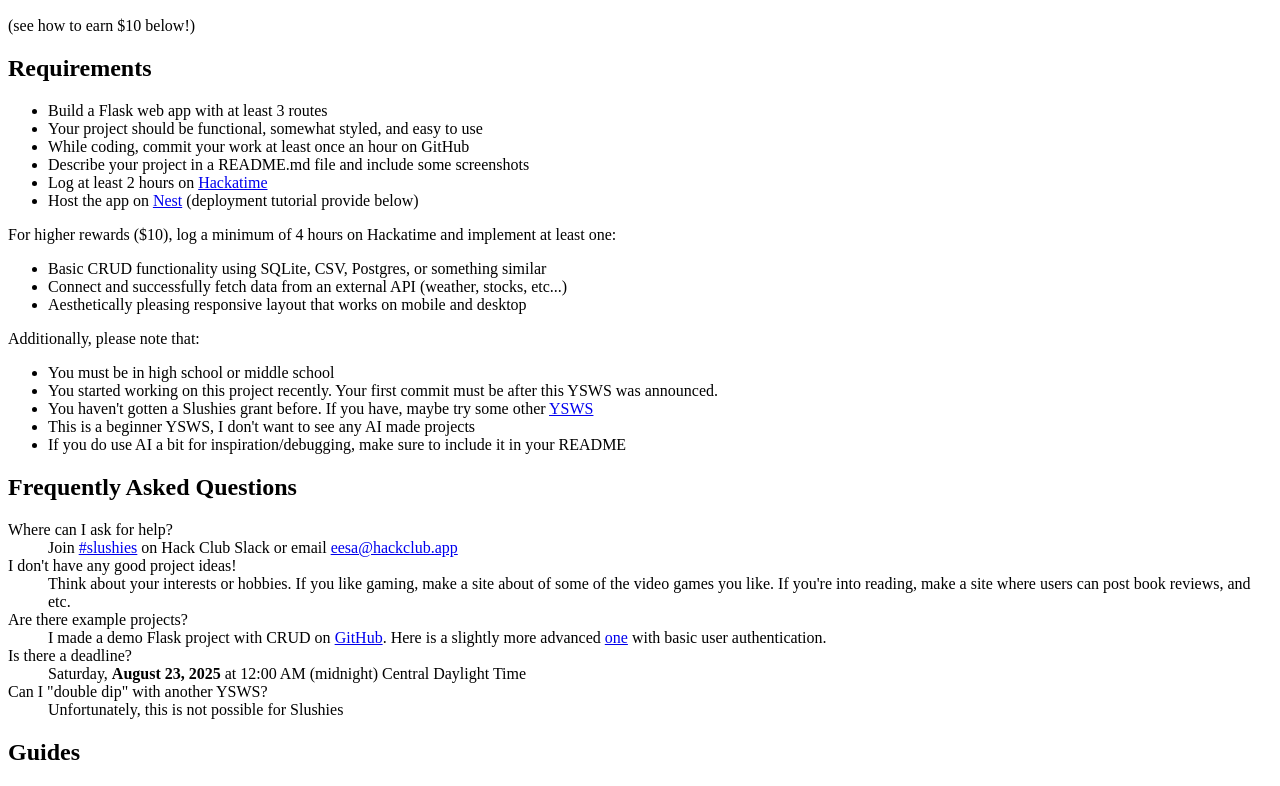
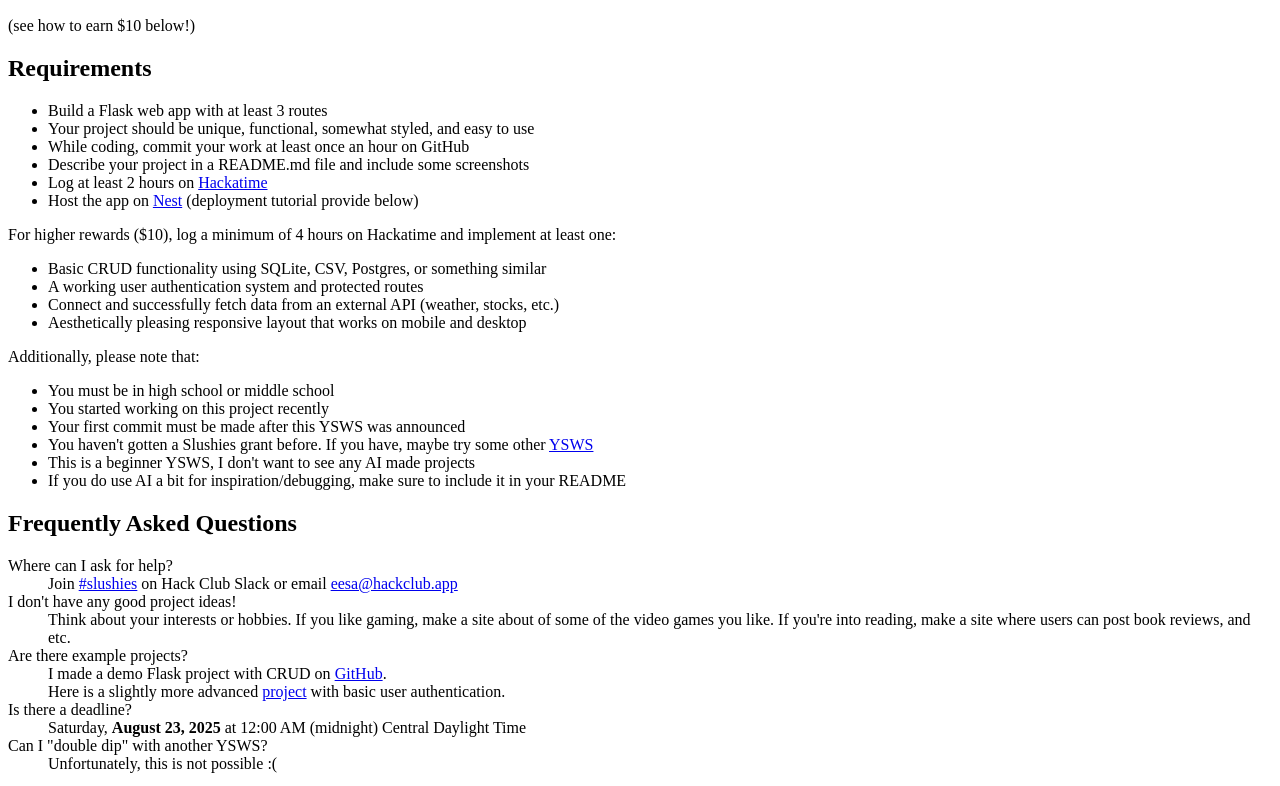
Before and after one commit to eesazahed/slushies, a SvelteKit app: page / in a window 1280 px wide. Shown: the part 381-1167 px from the top of the page. Built offline with nearby package versions, Linux system fonts and the light colour scheme.

Commit message:
add page edits

```diff
--- a/src/routes/+page.svelte
+++ b/src/routes/+page.svelte
@@ -76,7 +76,7 @@
       <h2 class="text-3xl font-semibold mb-8">Requirements</h2>
       <ul class="list-disc list-inside space-y-3 text-base">
         <li>Build a Flask web app with at least 3 routes</li>
-        <li>Your project should be functional, somewhat styled, and easy to use</li>
+        <li>Your project should be unique, functional, somewhat styled, and easy to use</li>
         <li>While coding, commit your work at least once an hour on GitHub</li>
         <li>Describe your project in a README.md file and include some screenshots</li>
         <li>Log at least 2 hours on <a href="https://hackatime.hackclub.com/" target="_blank" rel="noopener noreferrer" class="underline">Hackatime</a></li>
@@ -85,13 +85,15 @@
       <p class="text-xl font-semibold mt-12">For higher rewards ($10), log a minimum of 4 hours on Hackatime and implement at least one:</p>
         <ul class="list-disc list-inside mt-6  space-y-3 text-base">
         <li>Basic CRUD functionality using SQLite, CSV, Postgres, or something similar</li>
-        <li>Connect and successfully fetch data from an external API (weather, stocks, etc...)</li>
+        <li>A working user authentication system and protected routes</li>
+        <li>Connect and successfully fetch data from an external API (weather, stocks, etc.)</li>
         <li>Aesthetically pleasing responsive layout that works on mobile and desktop</li>
       </ul>
       <p class="text-xl font-semibold mt-12">Additionally, please note that:</p>
         <ul class="list-disc list-inside mt-6  space-y-3 text-base">
         <li>You must be in high school or middle school</li>
-        <li>You started working on this project recently. Your first commit must be after this YSWS was announced.</li>
+        <li>You started working on this project recently</li>
+        <li>Your first commit must be made after this YSWS was announced</li>
         <li>You haven't gotten a Slushies grant before. If you have, maybe try some other <a href="https://ysws.hackclub.com" target="_blank" rel="noopener noreferrer" class="underline">YSWS</a></li>
         <li>This is a beginner YSWS, I don't want to see any AI made projects</li>
         <li>If you do use AI a bit for inspiration/debugging, make sure to include it in your README</li>
@@ -116,7 +118,9 @@
         <div>
           <dt class="font-semibold text-lg">Are there example projects?</dt>
           <dd class="mt-1 text-base">
-            I made a demo Flask project with CRUD on <a href="https://github.com/eesazahed/flask-movies" target="_blank" rel="noopener noreferrer" class="underline">GitHub</a>. Here is a slightly more advanced <a href="https://github.com/eesazahed/flask-auth" target="_blank" rel="noopener noreferrer" class="underline">one</a> with basic user authentication.
+            I made a demo Flask project with CRUD on <a href="https://github.com/eesazahed/flask-movies" target="_blank" rel="noopener noreferrer" class="underline">GitHub</a>.
+            <br />
+            Here is a slightly more advanced <a href="https://github.com/eesazahed/flask-auth" target="_blank" rel="noopener noreferrer" class="underline">project</a> with basic user authentication.
           </dd>
         </div>
         <div>
@@ -128,7 +132,7 @@
         <div>
           <dt class="font-semibold text-lg">Can I "double dip" with another YSWS?</dt>
           <dd class="mt-1 text-base">
-            Unfortunately, this is not possible for Slushies
+            Unfortunately, this is not possible :(
           </dd>
         </div>
       </dl>
@@ -140,7 +144,7 @@
         <div>
           <dt class="font-semibold text-lg">Getting started with Flask</dt>
           <dd class="mt-1 text-base">
-            See how to make a simple Flask app <a href="https://www.freecodecamp.org/news/sqlite-python-beginners-tutorial/" target="_blank" rel="noopener noreferrer" class="underline">here</a>
+            See how to make a simple Flask app <a href="https://github.com/eesazahed/slushies/blob/main/TUTORIAL.md" target="_blank" rel="noopener noreferrer" class="underline">here</a>
           </dd>
         </div>
         <div>
```
